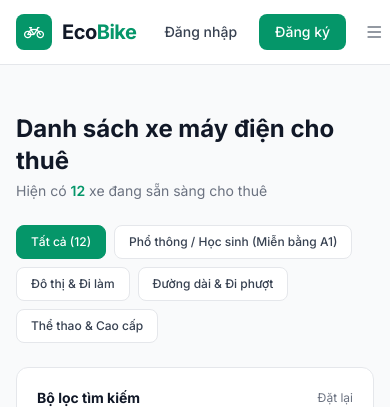
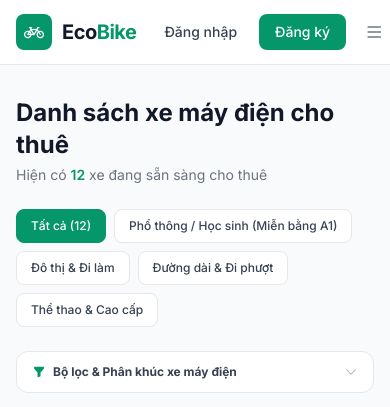
Before and after one commit to hnam1204/MiotoCarRental_VPS, an ASP.NET Core app: page /Vehicles in a window 390 px wide. Shown: the top 407 px of the page. Run offline with ASP.NET Core 8, Linux system fonts and the light colour scheme; data comes from the database, SQL or seed files in the repository; some libraries are stand-ins or nearby versions.

Commit message:
feat(ui): nang cap floating toast thong bao tu dong an va responsive filter mobile

```diff
--- a/Pages/Shared/_Layout.cshtml
+++ b/Pages/Shared/_Layout.cshtml
@@ -180,20 +180,36 @@
         </div>
     </header>
 
-    <!-- Notifications -->
-    <div class="max-w-7xl mx-auto px-4 sm:px-6 lg:px-8 w-full mt-4">
+    <!-- Floating Toast Notifications (Top Right) -->
+    <div id="toastContainer" class="fixed top-20 right-4 sm:right-6 z-50 flex flex-col gap-2.5 max-w-sm w-full pointer-events-none">
         @if (TempData["SuccessMessage"] != null)
         {
-            <div class="bg-emerald-50 border border-emerald-200 p-3.5 rounded-lg mb-4 flex items-center text-sm text-emerald-800">
-                <i class="bi bi-check-circle-fill text-emerald-600 mr-2.5"></i>
-                <span>@TempData["SuccessMessage"]</span>
+            <div class="pointer-events-auto bg-white border-l-4 border-emerald-500 rounded-xl p-4 shadow-xl flex items-start gap-3 transition-all duration-300 transform translate-x-0">
+                <div class="w-8 h-8 rounded-full bg-emerald-100 text-emerald-600 flex items-center justify-center shrink-0">
+                    <i class="bi bi-check-circle-fill text-lg"></i>
+                </div>
+                <div class="flex-1 pt-0.5">
+                    <h5 class="text-xs font-bold text-gray-900">Thành công</h5>
+                    <p class="text-xs text-gray-600 mt-0.5">@TempData["SuccessMessage"]</p>
+                </div>
+                <button type="button" onclick="this.parentElement.remove()" class="text-gray-400 hover:text-gray-600 p-1">
+                    <i class="bi bi-x text-lg"></i>
+                </button>
             </div>
         }
         @if (TempData["ErrorMessage"] != null)
         {
-            <div class="bg-red-50 border border-red-200 p-3.5 rounded-lg mb-4 flex items-center text-sm text-red-800">
-                <i class="bi bi-exclamation-circle-fill text-red-600 mr-2.5"></i>
-                <span>@TempData["ErrorMessage"]</span>
+            <div class="pointer-events-auto bg-white border-l-4 border-rose-500 rounded-xl p-4 shadow-xl flex items-start gap-3 transition-all duration-300 transform translate-x-0">
+                <div class="w-8 h-8 rounded-full bg-rose-100 text-rose-600 flex items-center justify-center shrink-0">
+                    <i class="bi bi-exclamation-triangle-fill text-lg"></i>
+                </div>
+                <div class="flex-1 pt-0.5">
+                    <h5 class="text-xs font-bold text-gray-900">Thông báo</h5>
+                    <p class="text-xs text-gray-600 mt-0.5">@TempData["ErrorMessage"]</p>
+                </div>
+                <button type="button" onclick="this.parentElement.remove()" class="text-gray-400 hover:text-gray-600 p-1">
+                    <i class="bi bi-x text-lg"></i>
+                </button>
             </div>
         }
     </div>
@@ -260,6 +276,18 @@
                 menu.classList.toggle('hidden');
             }
         }
+
+        // Tự động ẩn Toast thông báo sau 4.5 giây
+        document.addEventListener("DOMContentLoaded", function () {
+            setTimeout(() => {
+                const toasts = document.querySelectorAll('#toastContainer > div');
+                toasts.forEach(t => {
+                    t.style.opacity = '0';
+                    t.style.transform = 'translateX(100%)';
+                    setTimeout(() => t.remove(), 350);
+                });
+            }, 4500);
+        });
     </script>
     @await RenderSectionAsync("Scripts", required: false)
 </body>
--- a/Pages/Vehicles/Index.cshtml
+++ b/Pages/Vehicles/Index.cshtml
@@ -45,9 +45,21 @@
         </a>
     </div>
 
+    <!-- Nút mở bộ lọc trên thiết bị di động (Mobile Filter Toggle) -->
+    <div class="lg:hidden mb-4">
+        <button type="button" onclick="toggleMobileFilters()"
+                class="w-full py-3 px-4 bg-white border border-gray-200 rounded-xl text-xs font-bold text-gray-700 flex items-center justify-between shadow-2xs hover:bg-gray-50 transition">
+            <span class="flex items-center gap-2">
+                <i class="bi bi-funnel-fill text-emerald-600"></i>
+                <span>Bộ lọc & Phân khúc xe máy điện</span>
+            </span>
+            <i id="filterArrowIcon" class="bi bi-chevron-down text-gray-400"></i>
+        </button>
+    </div>
+
     <div class="grid grid-cols-1 lg:grid-cols-4 gap-6">
-        <div class="lg:col-span-1">
-            <div class="bg-white p-5 rounded-xl border border-gray-200 sticky top-20 space-y-4">
+        <div id="filterSidebar" class="hidden lg:block lg:col-span-1">
+            <div class="bg-white p-5 rounded-2xl border border-gray-200 sticky top-20 space-y-4 shadow-xs">
                 <div class="flex items-center justify-between border-b border-gray-100 pb-3">
                     <h3 class="font-bold text-gray-900 text-sm">Bộ lọc tìm kiếm</h3>
                     <a href="/Vehicles" class="text-xs text-gray-500 hover:text-emerald-600">Đặt lại</a>
@@ -250,3 +262,19 @@
         </div>
     </div>
 </div>
+
+@section Scripts {
+    <script>
+        function toggleMobileFilters() {
+            const sidebar = document.getElementById('filterSidebar');
+            const icon = document.getElementById('filterArrowIcon');
+            if (sidebar) {
+                sidebar.classList.toggle('hidden');
+                if (icon) {
+                    icon.classList.toggle('bi-chevron-down');
+                    icon.classList.toggle('bi-chevron-up');
+                }
+            }
+        }
+    </script>
+}
```
